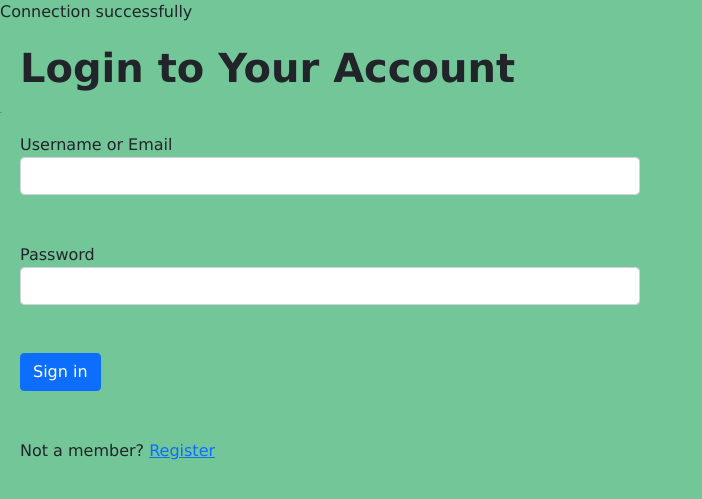
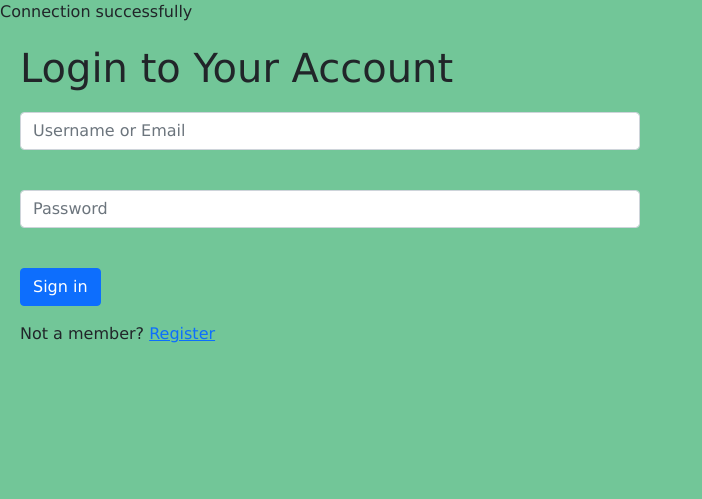
Before and after one commit to syiraazhari/db_group2_2026, a PHP site: page /loginpage.php in a window 1280 px wide. Shown: the top 499 px of the page, without its empty margins (0-702 px from the left). Run offline with PHP 8.4, Linux system fonts and the light colour scheme.

Commit message:
update login page

```diff
--- a/loginpage.php
+++ b/loginpage.php
@@ -2,23 +2,21 @@
 session_start();
 include 'connect_db.php';
 
-if(isset($_POST['signInButton'])){
+if(isset($_POST['signInButton'])) {
     $loginName = $_POST['loginName'];
     $loginPassword = $_POST['loginPassword'];
 
-  $sql = "SELECT * FROM CUSTOMER
-          WHERE Username = $loginName OR Email = $loginName";
+    $sql = "SELECT * FROM customer WHERE Username = '$loginName' OR Email = '$loginName'";
     $result = mysqli_query($conn, $sql);
 
     if($result -> num_rows > 0) {
         $row = mysqli_fetch_assoc($result);
-        if(password_verify($loginPassword, $row['password'])) {
-            $_SESSION['user_id'] = $row['id'];
-            $_SESSION['username'] = $row['username'];
+        if($loginPassword == $row['Password']) {
+            $_SESSION['user_id'] = $row['CustomerID'];
+            $_SESSION['username'] = $row['Username'];
             header("Location: home.php");
             exit();
-        }
-        else {
+        } else {
             $error = "Invalid password";
         }
     } else {
@@ -31,8 +29,7 @@ if(isset($_POST['signInButton'])){
 <html>
 <head>
   <title>Login Page</title>
-  <link rel="stylesheet"
-  href="https://cdn.jsdelivr.net/npm/bootstrap@5.0.2/dist/css/bootstrap.min.css" >
+  <link rel="stylesheet" href="https://cdn.jsdelivr.net/npm/bootstrap@5.0.2/dist/css/bootstrap.min.css">
 
   <style>
     body {
@@ -43,30 +40,18 @@ if(isset($_POST['signInButton'])){
 </head>
 
 <body>
-<h1 style = "margin: 20px;"><b>Login to Your Account</b></h1>
-<hr style = "width: 2px;">
+<h1 style="margin:20px;">Login to Your Account</h1>
 
-<div class="tab-content" style = "margin: 20px;">
-  <div class="tab-pane fade show active">
-    <form action = "" method = "POST">
-      <div data-mdb-input-init class="col-md-6 mb-4">
-        <label>Username or Email</label>
-        <input type="text" name="loginName" class = "form-control " required><br>
+<div style="margin:20px;">
+  <form method="POST">
+    <input type="text" name="loginName"
+    class="form-control w-50 mb-3" placeholder="Username or Email" required><br>
+    <input type="password" name="loginPassword"
+    class="form-control w-50 mb-3" placeholder="Password" required><br>
+    <input type="submit" name="signInButton" value="Sign in" class="btn btn-primary">
+    <p class="mt-3">Not a member? <a href="register.php">Register</a></p>
+  </form>
 </div>
 
-      <div data-mdb-input-init class="col-md-6 mb-4">
-        <label>Password</label>
-        <input type="password" name="loginPassword" class = "form-control" required><br>
-      </div>
-
-      <div data-mdb-input-init class="col-md-6 mb-4">
-      <input type="submit" data-mdb-button-init data-mdb-ripple-init
-      name = "signInButton" value = "Sign in" class="btn btn-primary btn-block mb-4">
-      </div>
-
-        <p>Not a member? <a href="register.php">Register</a></p>
-    </form>
-  </div>
-</div>
 </body>
 </html>
```
Lines whose indentation alone changed are shown as unchanged.
